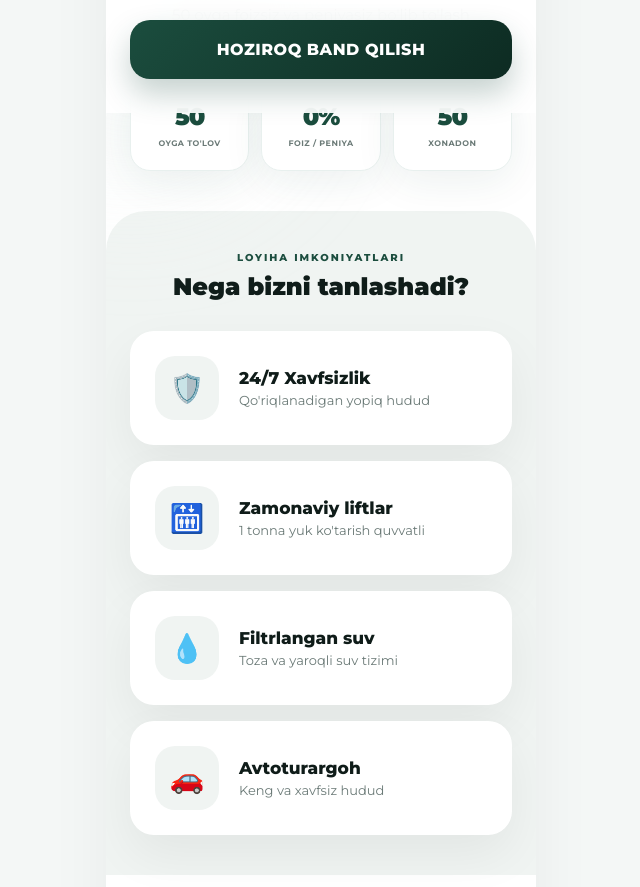
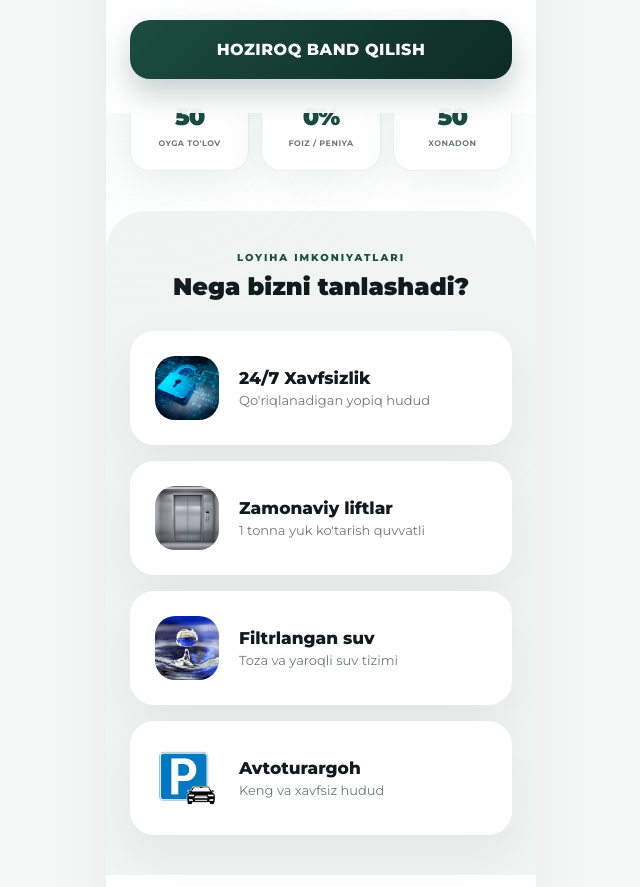
Before and after one commit to Iqboljon-Web-Developer-7/SokinDiyor-5, a plain HTML site: page index.html in a window 1280 px wide. Shown: the part 687-1574 px from the top of the page, without its empty margins (319-959 px from the left). Drawn offline with Linux system fonts and the light colour scheme.

Commit message:
feat(benefits): replace emojis with custom images
Add overflow:hidden to benefit cards, add .benefit-img CSS class to properly scale and fit images, add four new AVIF image assets for each benefit, and update index.html to use the images instead of unicode emojis

```diff
--- a/index.html
+++ b/index.html
@@ -71,28 +71,36 @@
 
             <div class="benefit-list">
                 <div class="benefit-card reveal">
-                    <div class="benefit-icon">🛡️</div>
+                    <div class="benefit-icon">
+                        <img src="./images/security.avif" alt="Xavfsizlik" class="benefit-img">
+                    </div>
                     <div class="benefit-text">
                         <h3>24/7 Xavfsizlik</h3>
                         <p>Qo'riqlanadigan yopiq hudud</p>
                     </div>
                 </div>
                 <div class="benefit-card reveal">
-                    <div class="benefit-icon">🛗</div>
+                    <div class="benefit-icon">
+                        <img src="./images/elevator.avif" alt="Liftlar" class="benefit-img">
+                    </div>
                     <div class="benefit-text">
                         <h3>Zamonaviy liftlar</h3>
                         <p>1 tonna yuk ko'tarish quvvatli</p>
                     </div>
                 </div>
                 <div class="benefit-card reveal">
-                    <div class="benefit-icon">💧</div>
+                    <div class="benefit-icon">
+                        <img src="./images/water.avif" alt="Suv" class="benefit-img">
+                    </div>
                     <div class="benefit-text">
                         <h3>Filtrlangan suv</h3>
                         <p>Toza va yaroqli suv tizimi</p>
                     </div>
                 </div>
                 <div class="benefit-card reveal">
-                    <div class="benefit-icon">🚗</div>
+                    <div class="benefit-icon">
+                        <img src="./images/park.avif" alt="Avtoturargoh" class="benefit-img">
+                    </div>
                     <div class="benefit-text">
                         <h3>Avtoturargoh</h3>
                         <p>Keng va xavfsiz hudud</p>
--- a/style.css
+++ b/style.css
@@ -289,6 +289,13 @@ body {
     justify-content: center;
     border-radius: 20px;
     flex-shrink: 0;
+    overflow: hidden;
+}
+
+.benefit-img {
+    width: 100%;
+    height: 100%;
+    object-fit: cover;
 }
 
 .benefit-text h3 {
```
Also changed, not shown: images/elevator.avif (added), images/park.avif (added), images/security.avif (added), images/water.avif (added), 1 other file.
